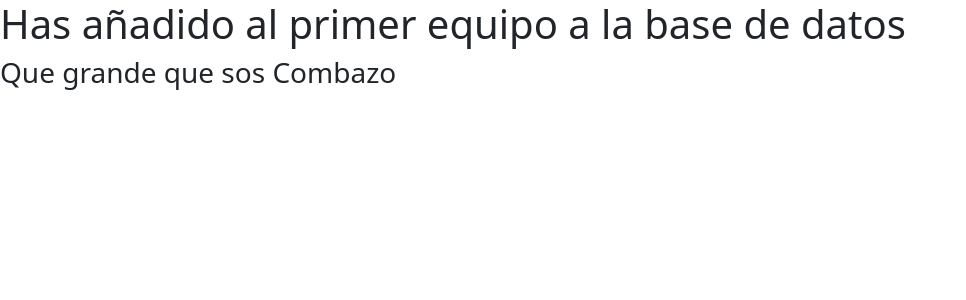
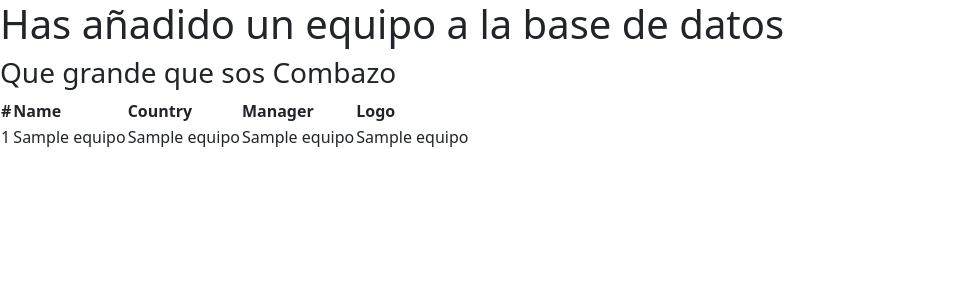
Before and after one commit to HernanBermudez/CRUD-PythonFlask, a Flask app: template src/templates/equipos/index.html in a window 1280 px wide. Shown: the top 300 px of the page, without its empty margins (0-966 px from the left). Run offline with Flask 2, Linux system fonts and the light colour scheme; the template is opened without the code that fills it: most values are stand-ins (such as "Sample title", 1, 10 or a date in 2020).

Commit message:
Lectura de base de datos - creación de form

```diff
--- a/src/app.py
+++ b/src/app.py
@@ -1,5 +1,5 @@
 from flask import Flask
-from flask import render_template, request
+from flask import render_template, request, redirect
 from flaskext import mysql
 from datetime import datetime as dt
 
@@ -18,13 +18,15 @@ def index():
     conn = mysql.connect()
     cursor = conn.cursor()
 
-    sql = "Insert into rankingteams (name, country, manager, logo) values ('Paris Saint Germain', 'Francia', 'Mauricio Pochettino', 'https://www.google.com/url?sa=i&url=https%3A%2F%2Fwww.futbox.com%2Fes%2Fparis-saint-germain%23!informacion&psig=AOvVaw3qF4aDvH_82duJZP9SR0eg&ust=1638500074923000&source=images&cd=vfe&ved=0CAsQjRxqFwoTCIC7zsuOxPQCFQAAAAAdAAAAABAK');"
+    sql = "SELECT * FROM rankingteams;"
 
     cursor.execute(sql)
+    equipos = cursor.fetchall()
+    print(equipos)
 
     conn.commit()
 
-    return render_template('equipos/index.html')
+    return render_template('equipos/index.html', equipos = equipos)
 
 
 @app.route('/create')
@@ -33,14 +35,22 @@ def create():
 
 @app.route('/store', methods=['POST'])
 def storage():
+
+    _name = request.form['txtName']
+    _country = request.form['txtCountry']
+    _manager = request.form['txtManager']
+    _logo = request.files['teamLogo']
+
+    sql = "INSERT INTO rankingteams (name, country, manager, logo) values (%s, %s, %s, %s)"
+
+    data = (_name, _country, _manager, _logo.filename)
+
     conn = mysql.connect()
     cursor = conn.cursor()
 
-    sql = "Insert into rankingteams (name, country, manager, logo) values ('Bayern Munich', 'Alemania', 'Mauricio Pochettino', 'https://www.google.com/url?sa=i&url=https%3A%2F%2Fwww.futbox.com%2Fes%2Fparis-saint-germain%23!informacion&psig=AOvVaw3qF4aDvH_82duJZP9SR0eg&ust=1638500074923000&source=images&cd=vfe&ved=0CAsQjRxqFwoTCIC7zsuOxPQCFQAAAAAdAAAAABAK');"
-
-    cursor.execute(sql)
+    cursor.execute(sql, data)
     conn.commit()
-    return render_template('equipos/index.html')
+    return redirect('/')
 
 if __name__ == '__main__':
     app.run(debug=True)
--- a/src/templates/equipos/index.html
+++ b/src/templates/equipos/index.html
@@ -10,8 +10,31 @@
     <title>Club Ranking</title>
 </head>
 <body>
-    <h1>Has añadido al primer equipo a la base de datos</h1>
+    <h1>Has añadido un equipo a la base de datos</h1>
     <h3>Que grande que sos Combazo</h3>
+
+    <table>
+        <thead>
+             <tr>
+                 <th>#</th>
+                 <th>Name</th>
+                 <th>Country</th>
+                 <th>Manager</th>
+                 <th>Logo</th>
+             </tr>
+        </thead>
+        <tbody>
+            {% for equipo in equipos %}
+            <tr>
+                <td>{{equipo[0]}}</td>
+                <td>{{equipo[1]}}</td>
+                <td>{{equipo[2]}}</td>
+                <td>{{equipo[3]}}</td>
+                <td>{{equipo[4]}}</td>
+            </tr>
+            {% endfor %}
+        </tbody>
+    </table>
     <!-- Vue3 -->
     <script src="https://unpkg.com/vue@next"></script>
 </body>
```
Also changed, not shown: src/templates/equipos/create.html (+15 -9 lines), src/templates/equipos/edit.html (added, +12 -0 lines).
